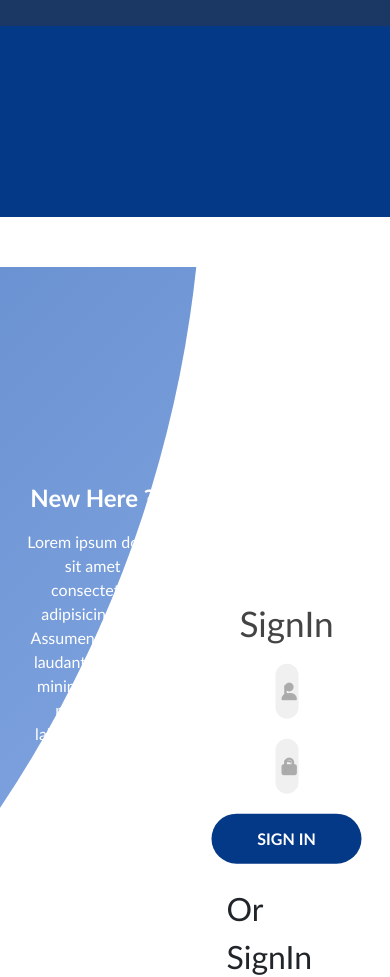
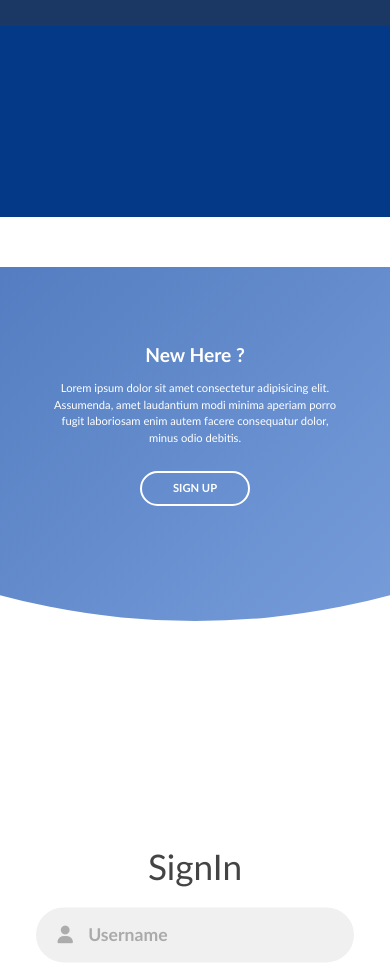
Before and after one commit to Mshan59/AakankshaSportsDomain.github.io, a plain HTML site: page login.html in a window 390 px wide. Shown: the part 133-1110 px from the top of the page. Drawn offline with nearby package versions, Linux system fonts and the light colour scheme; a web font is replaced by a local one.

Commit message:
add responsive code

```diff
--- a/Css/signin.css
+++ b/Css/signin.css
@@ -10,7 +10,7 @@
     content: '';
     position: absolute;
     width: 2400px;
-    height: 2400px;
+    height: 2800px;
     border-radius:50%;
     background: linear-gradient(-45deg, #90b2ec,#043988);
     top: -10%;
@@ -243,21 +243,131 @@ form.sign-up-form{
 
 
 
-@media (max-width:870){
-    .container{
-        min-height:800px;
-        height: 100vh;
+@media (max-width: 870px) {
+    .container {
+      min-height: 1200px;
+      height: 150vh;
     }
-    .container:before{
-        display: none;
+    .signin-signup {
+      width: 100%;
+      top: 95%;
+      transform: translate(-50%, -100%);
+      transition: 1s 0.8s ease-in-out;
     }
-    .signin-signup{
-        width: 100%;
-        left: 50%;
-        top:95%;
-        transform: translate(-50%,-100%);
+
+    .signin-signup,
+    .container.sign-up-mode .signin-signup {
+      left: 50%;
     }
-    .panels-container{
-        background-color: green;
+
+    .panels-container {
+      grid-template-columns: 1fr;
+      grid-template-rows: 1fr 2fr 1fr;
     }
-}
+
+    .panel {
+      flex-direction: row;
+      justify-content: space-around;
+      align-items: center;
+      padding: 2.5rem 8%;
+      grid-column: 1 / 2;
+    }
+
+    .right-panel {
+      grid-row: 3 / 4;
+    }
+
+    .left-panel {
+      grid-row: 1 / 2;
+    }
+
+    .image {
+      width: 200px;
+      transition: transform 0.9s ease-in-out;
+      transition-delay: 0.6s;
+    }
+
+    .panel .content {
+      padding-right: 15%;
+      transition: transform 0.9s ease-in-out;
+      transition-delay: 0.8s;
+    }
+
+    .panel h3 {
+      font-size: 1.2rem;
+    }
+
+    .panel p {
+      font-size: 0.7rem;
+      padding: 0.5rem 0;
+    }
+
+    .btn.transparent {
+      width: 110px;
+      height: 35px;
+      font-size: 0.7rem;
+    }
+
+    .container:before {
+      width: 1500px;
+      height: 1500px;
+      transform: translateX(-50%);
+      left: 30%;
+      bottom: 68%;
+      right: initial;
+      top: initial;
+      transition: 2s ease-in-out;
+    }
+
+    .container.sign-up-mode:before {
+      transform: translate(-50%, 100%);
+      bottom: 32%;
+      right: initial;
+    }
+
+    .container.sign-up-mode .left-panel .image,
+    .container.sign-up-mode .left-panel .content {
+      transform: translateY(-300px);
+    }
+
+    .container.sign-up-mode .right-panel .image,
+    .container.sign-up-mode .right-panel .content {
+      transform: translateY(0px);
+    }
+
+    .right-panel .image,
+    .right-panel .content {
+      transform: translateY(300px);
+    }
+
+    .container.sign-up-mode .signin-signup {
+      top: 5%;
+      transform: translate(-50%, 0);
+    }
+  }
+
+  @media (max-width: 570px) {
+    form {
+      padding: 0 1.5rem;
+    }
+
+    .image {
+      display: none;
+    }
+    .panel .content {
+      padding: 0.5rem 1rem;
+    }
+    .container {
+      padding: 1.5rem;
+    }
+
+    .container:before {
+      bottom: 72%;
+      left: 50%;
+    }
+
+    .container.sign-up-mode:before {
+      bottom: 28%;
+      left: 50%;
+    }
+  }
```
